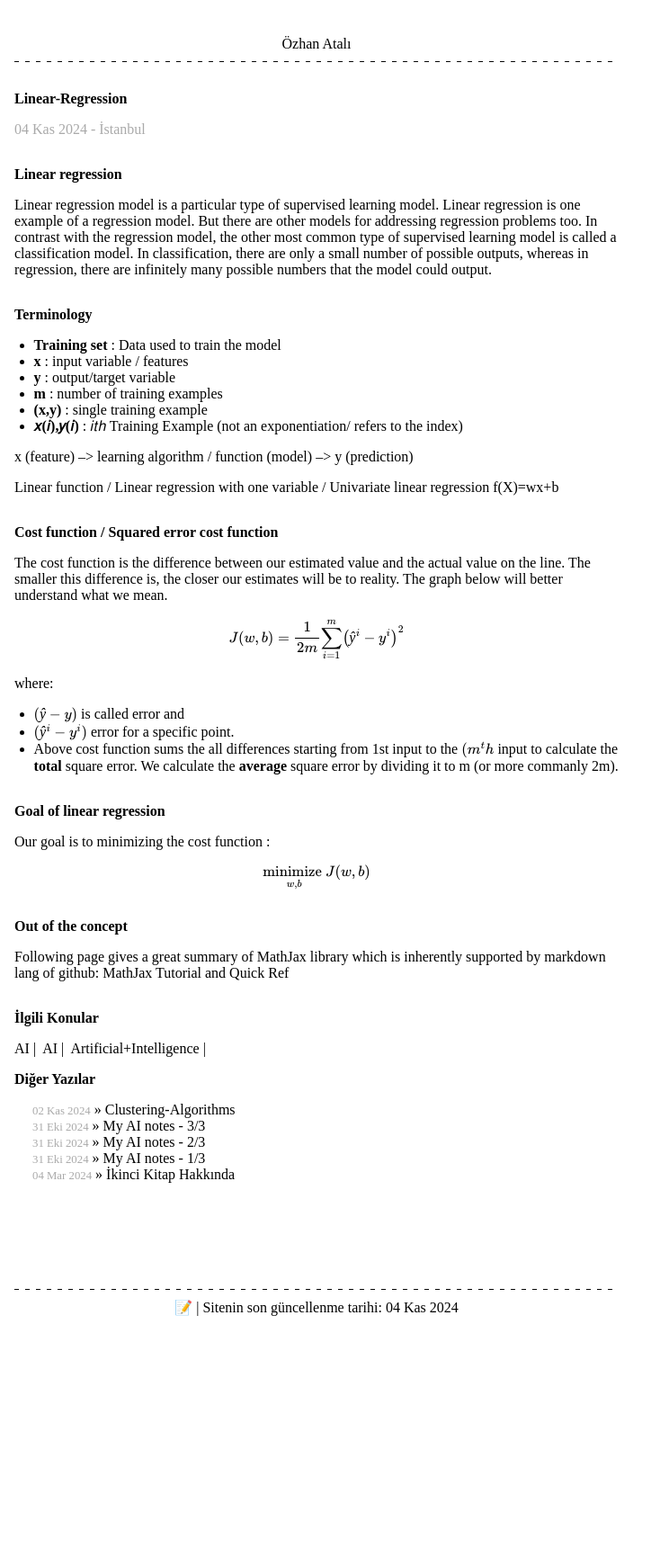
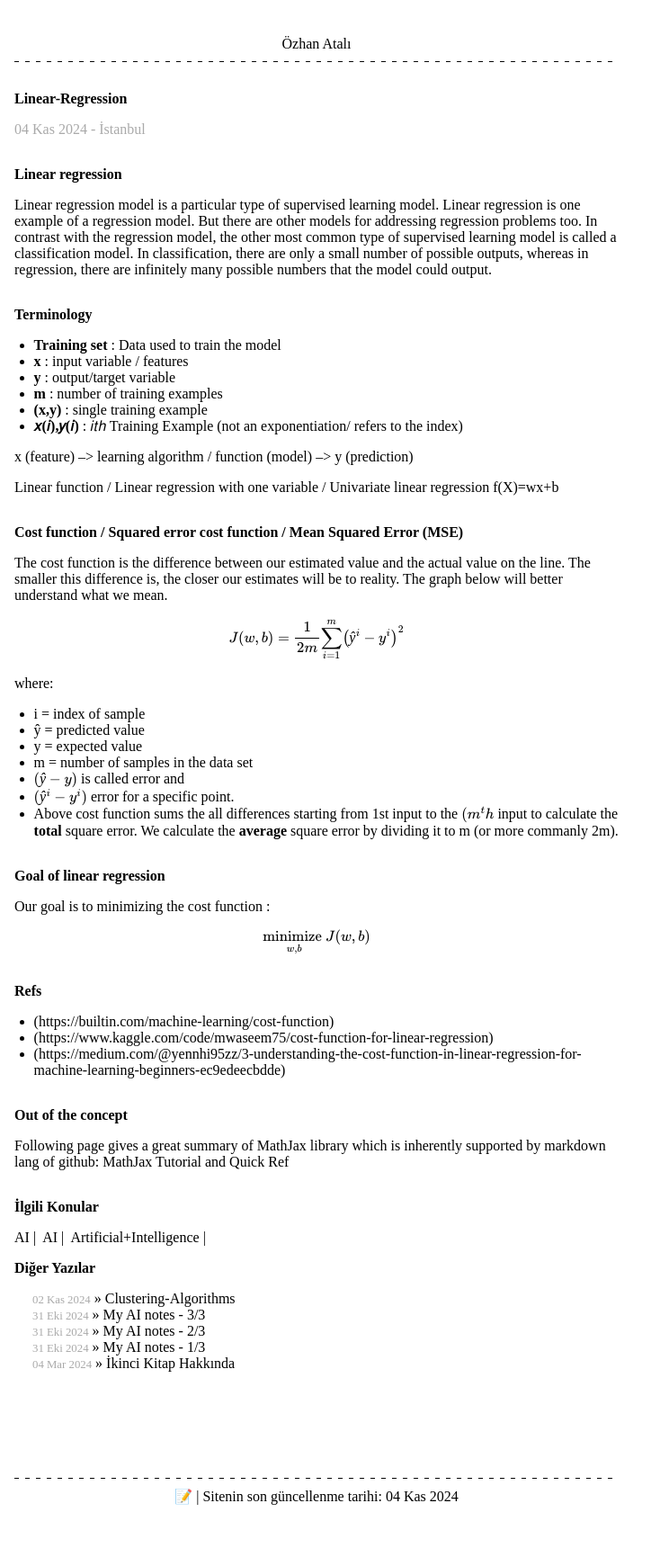
Before and after one commit to ozhanatali/ozhanatali.github.io, a Jekyll site: the page built from _posts/2024-11-04-Linear-Regression.md, in a window 1280 px wide. Shown: the whole page at 90% size, without its empty margins (0-734 px from the left). Built offline with Jekyll 4.4.1, drawn with Linux system fonts in a browser that asks for light colours; formulas are drawn with MathJax 3; before the commit the page ends 1531 px from its top, so only the background shows below that.

Commit message:
Update 2024-11-04-Linear-Regression.md

```diff
--- a/_posts/2024-11-04-Linear-Regression.md
+++ b/_posts/2024-11-04-Linear-Regression.md
@@ -29,13 +29,17 @@ x (feature) --> learning algorithm / function (model) --> y (prediction)
 Linear function / Linear regression with one variable / Univariate linear regression
 f(X)=wx+b
 
-# Cost function / Squared error cost function
+# Cost function / Squared error cost function / Mean Squared Error (MSE)
 
 The cost function is the difference between our estimated value and the actual value on the line. The smaller this difference is, the closer our estimates will be to reality. The graph below will better understand what we mean.
 
 $$J(w,b) = {1 \over 2m} {\sum_{i=1}^m } \left( ŷ^i-y^i  \right)^2$$
 
 where:
+- i =  index of sample
+- ŷ =  predicted value
+- y =  expected value
+- m =  number of samples in the data set
 - $$(ŷ-y)$$ is called error and
 - $$(ŷ^i-y^i)$$ error for a specific point.
 - Above cost function sums the all differences starting from 1st input to the $$(m^th$$ input to calculate the **total** square error.
@@ -47,6 +51,12 @@ Our goal is to minimizing the cost function :
 
 $$\underset{w,b}{\text{minimize }} J(w,b)$$
 
+
+# Refs
+- (https://builtin.com/machine-learning/cost-function)
+- (https://www.kaggle.com/code/mwaseem75/cost-function-for-linear-regression)
+- (https://medium.com/@yennhi95zz/3-understanding-the-cost-function-in-linear-regression-for-machine-learning-beginners-ec9edeecbdde)
+
 # Out of the concept
 Following page gives a great summary of MathJax library which is inherently supported by markdown lang of github:
 [MathJax Tutorial and Quick Ref](https://math.meta.stackexchange.com/questions/5020/mathjax-basic-tutorial-and-quick-reference)
```
